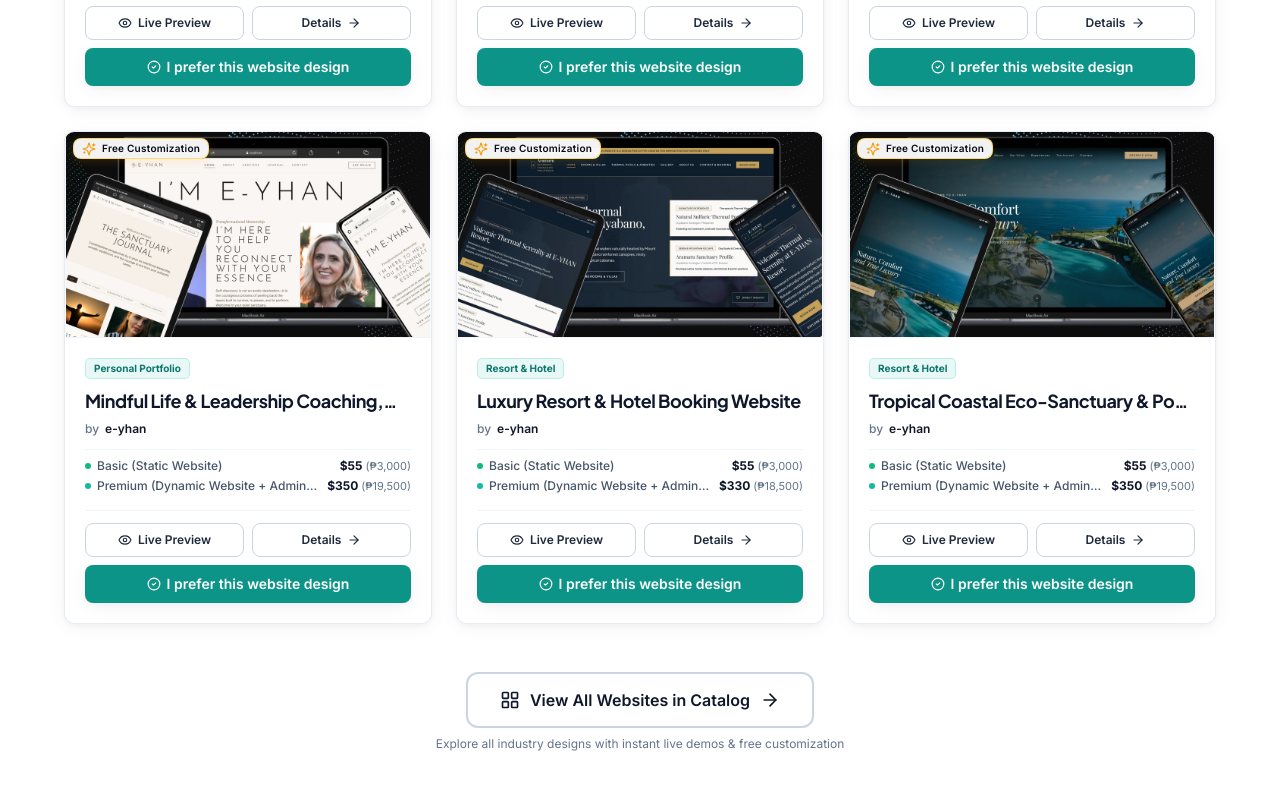
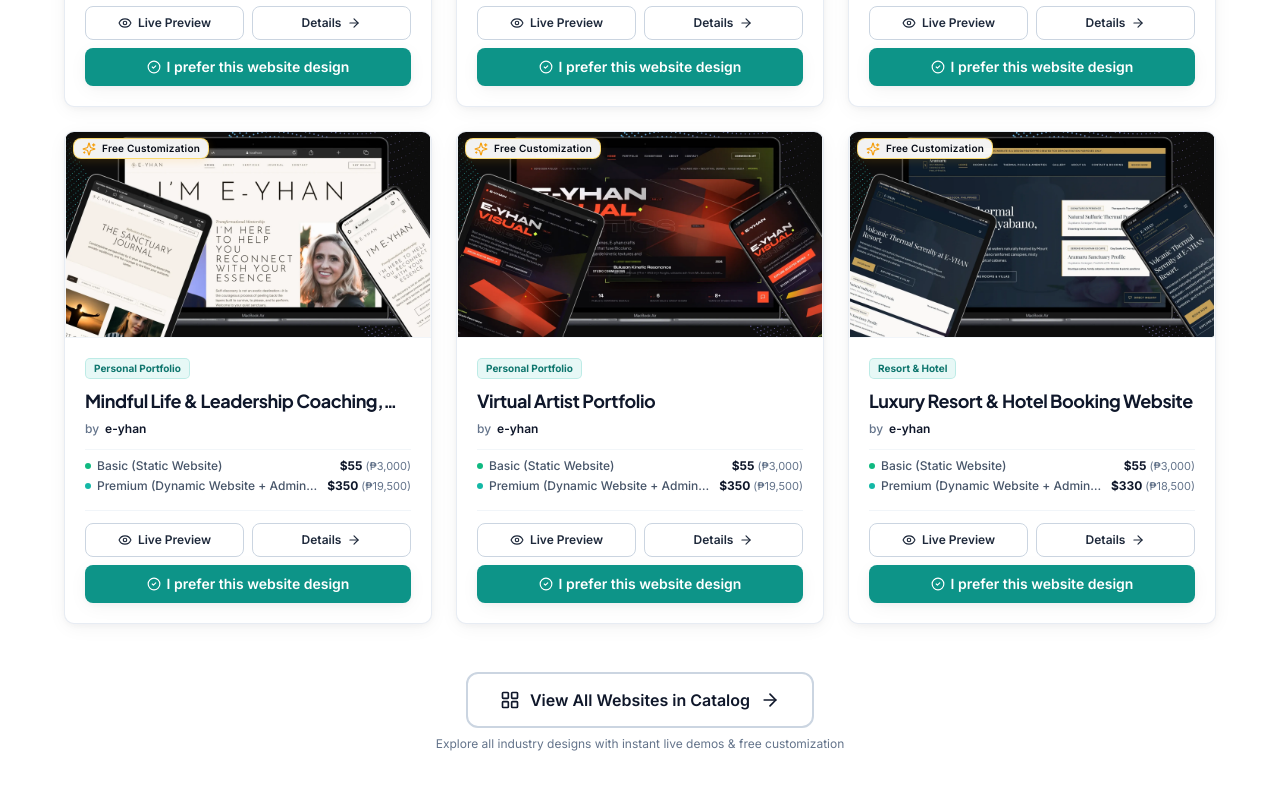
Before and after one commit to IanCastlee/e-com, a React (Vite) app: page / in a window 1280 px wide. Shown: the part 1640-2440 px from the top of the page. Built offline with nearby package versions, Linux system fonts and the light colour scheme.

Commit message:
add new project

```diff
--- a/src/data/websites/personalPortfolio.js
+++ b/src/data/websites/personalPortfolio.js
@@ -235,6 +235,69 @@ export const personalPortfolioWebsites = [
     popularScore: 99,
     createdAt: "2026-11-11",
   },
+
+  {
+    id: "008",
+    code: "Artist1",
+    title: "Virtual Artist Portfolio",
+    slug: "contemporary-visual-artist-kinetic-muralist-portfolio-website",
+    category: "personal-portfolio",
+    categoryName: "Personal Portfolio",
+    shortDescription:
+      "An avant-garde brutalist visual artist and monumental muralist portfolio featuring kinetic typography overlays, interactive 3D physics-tilt artwork cards, live-animated stats counters, curated exhibition chronologies, and a private studio commission pipeline.",
+    description:
+      "Engineered specifically for contemporary visual artists, large-scale muralists, fine-art painters, sculptors, and creative directors. Boasting an obsidian, kinetic vermilion, and titanium-chrome palette, this website pairs an immersive 100vh spatial hero with kinetic letter animations, filterable masterwork catalog archives, interactive 3D physics tilt gallery cards, museum exhibition timelines, and a high-converting art commission and collector acquisition pipeline in Sorsogon, Philippines.",
+    features: [
+      "100vh Architectural Kinetic Hero with Staggered Kinetic Letter Reveals & Layered Canvas Overlays",
+      "Live Animated Studio Stat Counters (0 to 70+ Works, 14 Murals, 6 Solo Shows, 8+ Years Practice)",
+      "Interactive 3D Physics Mouse-Tilt Artwork Cards with Framed Gallery Brackets & Shimmer Sweep",
+      "Filterable Fine-Art Portfolio Catalog (Canvas Paintings, Kinetic Murals, Mixed Media, Installations)",
+      "Curated Solo & Group Exhibition Chronology with Venue Provenance & Gallery Press Badges",
+      "Direct Private Commission & Studio Visit Booking Pipeline with Responsive Form Validation",
+      "Full Local Fine-Art SEO Architecture with Semantic Schema.org VisualArtwork & LocalBusiness JSON-LD",
+      "100% Static Site Generation (SSG Prerender) with vite-react-ssg for 95+ Mobile & Desktop Lighthouse Scores",
+    ],
+    techStack: [
+      "React 18",
+      "Vite",
+      "vite-react-ssg",
+      "Tailwind CSS",
+      "React Router v6",
+      "Framer Motion",
+      "Self-Hosted Typography (@fontsource Syne, Space Grotesk, Plus Jakarta Sans)",
+      "Atomic Design Architecture",
+    ],
+    pricing: {
+      basic: {
+        name: "Basic (Static Website)",
+        usd: 55,
+        php: 3000,
+        formatted: "$55 (₱3,000)",
+      },
+      premium: {
+        name: "Premium (Dynamic Website + Admin Panel)",
+        usd: 350,
+        php: 19500,
+        formatted: "$350 (₱19,500)",
+      },
+    },
+    price: 55,
+    turnaround: "5–7 Business Days",
+    clientType:
+      "Visual Artists, Contemporary Painters, Large-Scale Muralists, Sculptors, Art Directors, Fine Art Studios",
+    thumbnail: "/portfolio/artist/thumbnail/artist1.webp",
+    gallery: [
+      "/portfolio/artist/artist1.webp",
+      "/portfolio/artist/artist2.jpg",
+      "/portfolio/artist/artist3.jpg",
+      "/portfolio/artist/artist4.jpg",
+      "/portfolio/artist/artist5.jpg",
+    ],
+    demoUrl: "https://portfolio-artist1.eyhan-webdesign.workers.dev",
+    featured: true,
+    popularScore: 99,
+    createdAt: "2026-11-14",
+  },
 ];
 
 export default personalPortfolioWebsites;
```
Also changed, not shown: public/portfolio/artist/thumbnail/artist1.webp (added).
